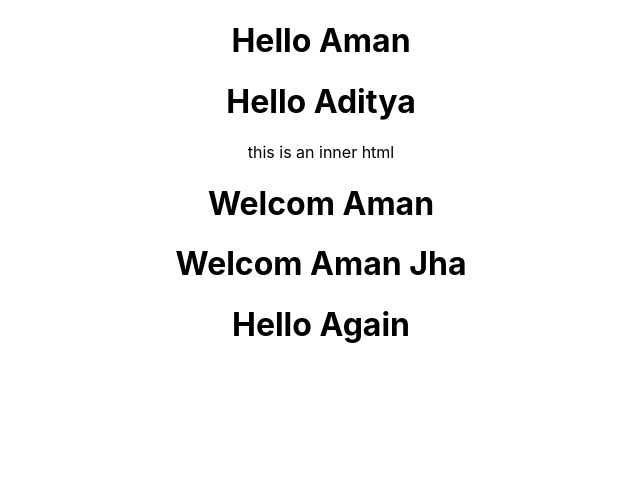
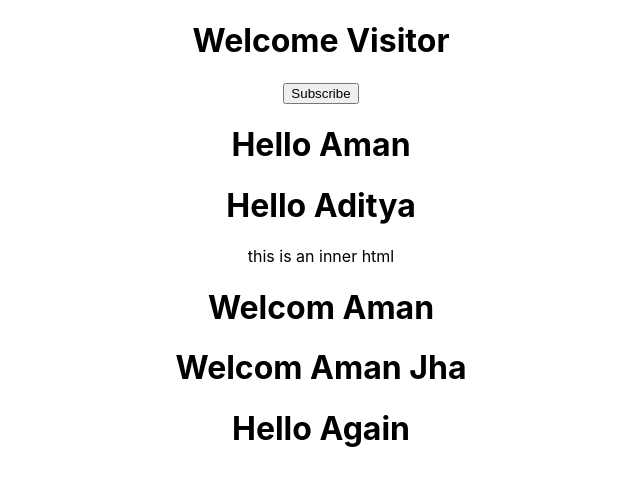
Before and after one commit to aman7245/self-learning, a React (Create React App) app: page / in a window 1280 px wide. Shown: the top 486 px of the page, without its empty margins (319-959 px from the left). Built offline with nearby package versions, Linux system fonts and the light colour scheme.

Commit message:
state basics

```diff
--- a/src/App.js
+++ b/src/App.js
@@ -4,10 +4,12 @@
 import Greet from './component/greet';
 import Welcome from './component/welcom';
 import Hello from './component/hello';
+import Message from './component/message';
 
 function App() {
   return (
     <div className="App">
+      <Message></Message>
       <Greet name='Aman'/>
       <Greet name='Aditya'>
         <p>this is an inner html</p>
--- /dev/null
+++ b/src/component/message.js
@@ -0,0 +1,27 @@
+import React, {Component} from 'react';
+
+class Message extends Component{
+    constructor(){
+        super();
+        this.state = {
+            message : 'Welcome Visitor'
+        }
+    }
+
+    changeMessage(){
+        this.setState({
+            message: 'Thank you for subscribing'
+        });
+    }
+
+    render (){
+        return (
+            <div>
+                <h1>{this.state.message}</h1>
+                <button onClick={()=> this.changeMessage()}>Subscribe</button>
+            </div>
+        )
+    }
+}
+
+export default Message;
```
